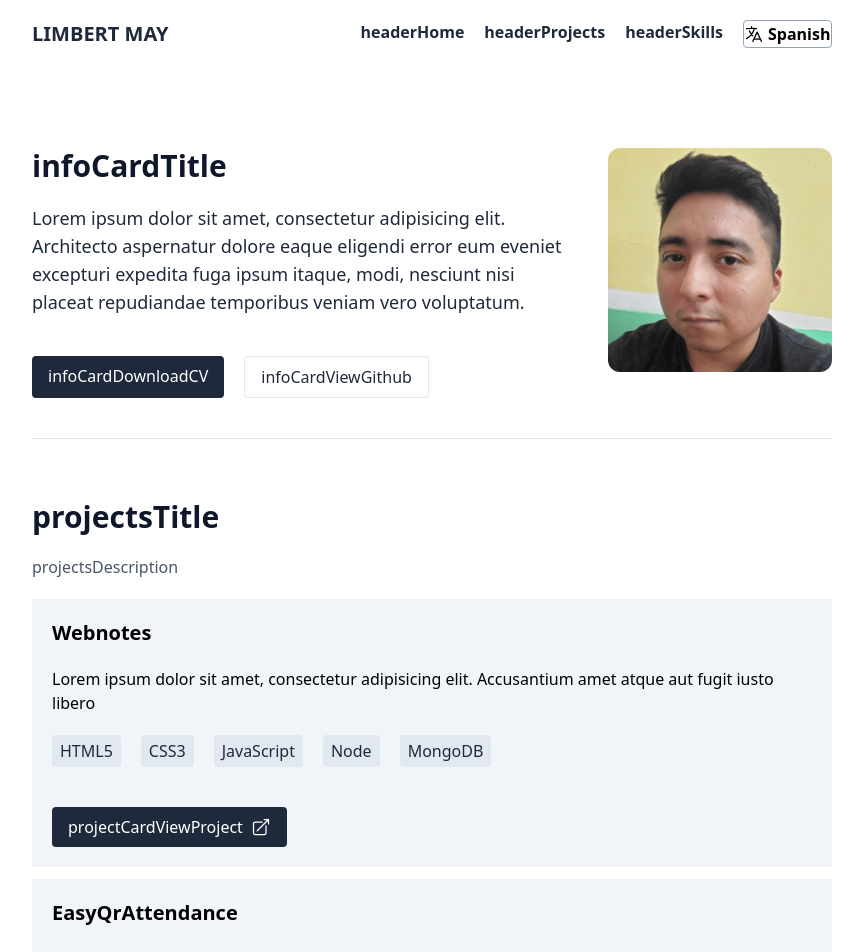
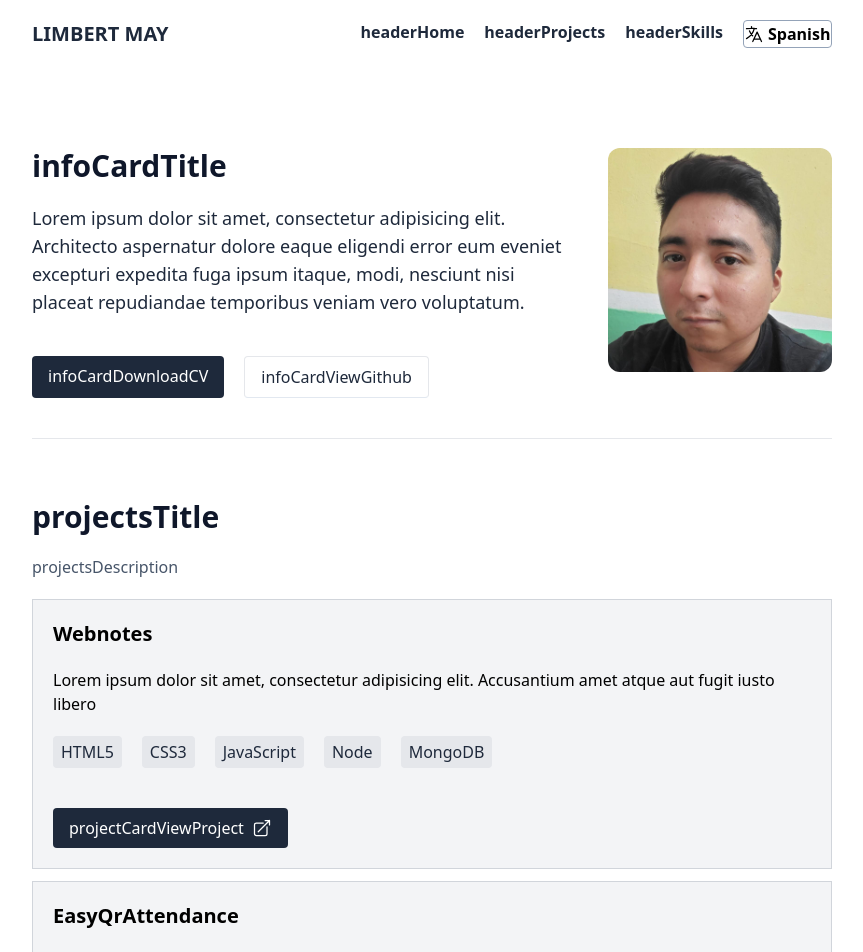
Before and after one commit to LimbersMay/limbertsPortfolio, a React (Vite) app: page / in a window 1280 px wide. Shown: the top 952 px of the page, without its empty margins (208-1071 px from the left). Built offline with nearby package versions, Linux system fonts and the light colour scheme.

Commit message:
(components ProjectCard) Se agregó border y color de borde al contenedor del proyecto

```diff
--- a/src/portfolio/components/ProjectCard.tsx
+++ b/src/portfolio/components/ProjectCard.tsx
@@ -8,7 +8,7 @@ interface Props {
 export const ProjectCard = ({ project }: Props) => {
 
     return (
-        <div className="flex flex-col justify-between gap-10 bg-slate-100 p-5 sm:flex-row sm:gap-0">
+        <div className="flex flex-col justify-between gap-10 border border-solid border-gray-300 bg-gray-100 p-5 sm:flex-row sm:gap-0">
             { /* Project information */}
             <div className="flex flex-col gap-5">
                 <h2 className="text-xl font-bold">
@@ -23,7 +23,7 @@ export const ProjectCard = ({ project }: Props) => {
                 <div className="flex flex-row flex-wrap gap-5">
                     {
                         project.technologies.map(technology => (
-                            <span key={technology} className="rounded bg-slate-200 px-2 py-1 text-slate-800">
+                            <span key={technology} className="rounded bg-gray-200 px-2 py-1 text-slate-800">
                                 { technology }
                             </span>
                         ))
```
